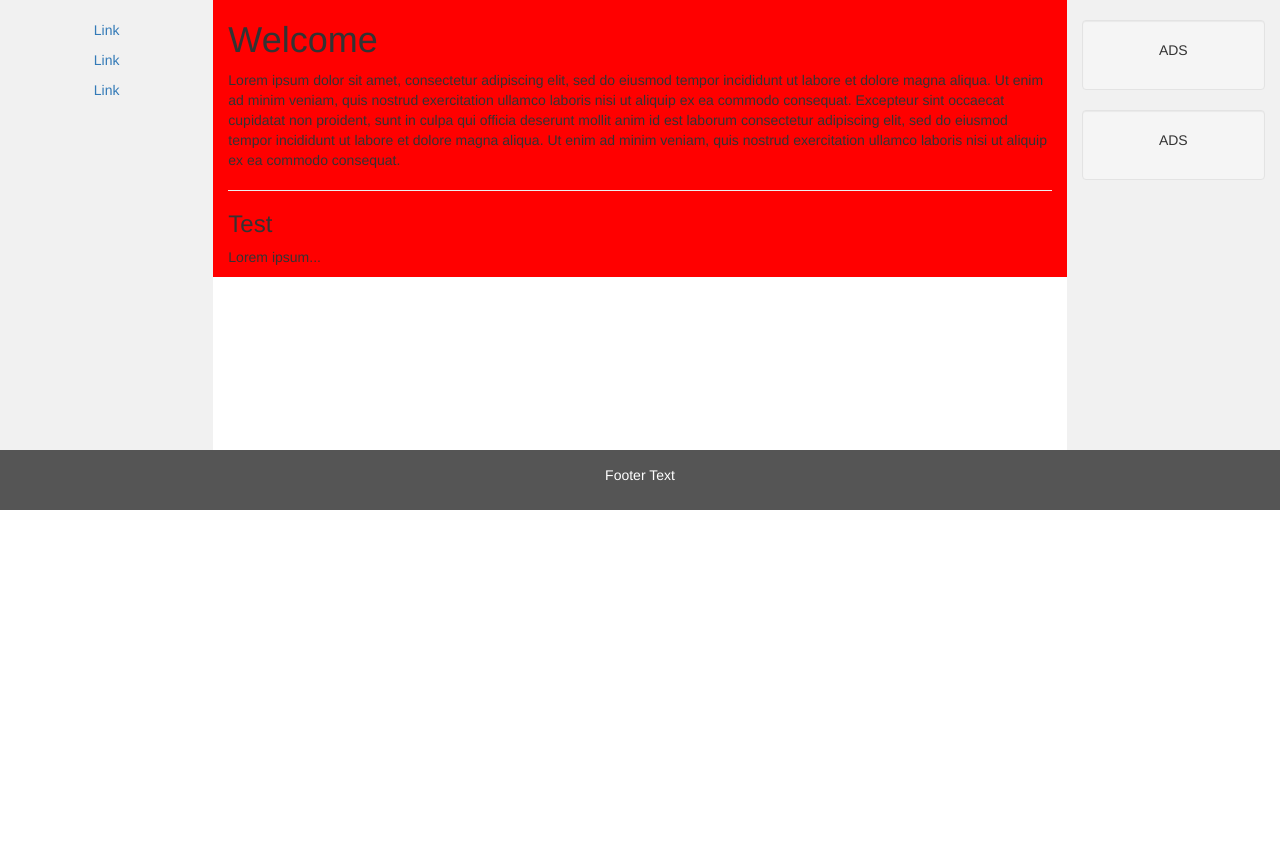
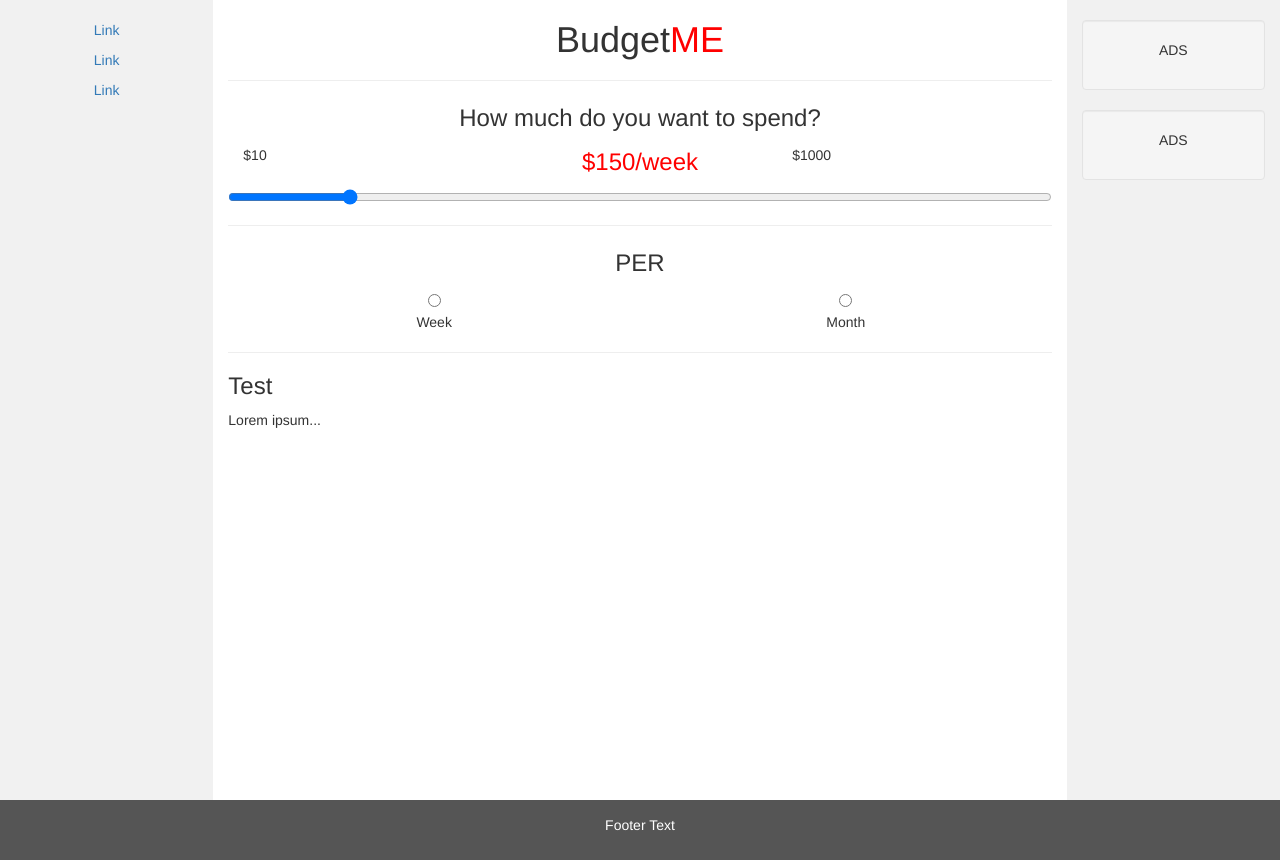
Before and after one commit to ahmedsakr/BudgetME, a plain HTML site: page ui/index.html in a window 1280 px wide. Before the commit the page ends 800 px from the top, so only its background shows below. Drawn offline with nearby package versions, Linux system fonts and the light colour scheme; files that its build step writes are made by us from their sources.

Commit message:
Almost finished designing input interface

```diff
--- a/app.js
+++ b/app.js
@@ -5,6 +5,7 @@ var path = require('path')
 // Create the app and import css stylesheets
 var app = express()
 app.use(express.static(__dirname + '/ui/style'));
+app.use(express.static(__dirname + '/ui/js'));
 
 
 // Send the default webpage to the user
--- a/ui/index.html
+++ b/ui/index.html
@@ -8,8 +8,9 @@
         <link rel="stylesheet" href="https://maxcdn.bootstrapcdn.com/bootstrap/3.3.7/css/bootstrap.min.css">
         <script src="https://ajax.googleapis.com/ajax/libs/jquery/3.3.1/jquery.min.js"></script>
         <script src="https://maxcdn.bootstrapcdn.com/bootstrap/3.3.7/js/bootstrap.min.js"></script>
+        <script src="general.js"></script>
     </head>
-    <body>
+    <body onload="updateSpendValue()">
 
         <div class="container-fluid text-center">
             <div class="row content">
@@ -19,8 +20,27 @@
                     <p><a href="#">Link</a></p>
                 </div>
                 <div id ="main" class="col-sm-8 text-left">
-                    <h1>Welcome</h1>
-                    <p>Lorem ipsum dolor sit amet, consectetur adipiscing elit, sed do eiusmod tempor incididunt ut labore et dolore magna aliqua. Ut enim ad minim veniam, quis nostrud exercitation ullamco laboris nisi ut aliquip ex ea commodo consequat. Excepteur sint occaecat cupidatat non proident, sunt in culpa qui officia deserunt mollit anim id est laborum consectetur adipiscing elit, sed do eiusmod tempor incididunt ut labore et dolore magna aliqua. Ut enim ad minim veniam, quis nostrud exercitation ullamco laboris nisi ut aliquip ex ea commodo consequat.</p>
+                    <div id="main-header" class="main-center">
+                        <h1>Budget</h1>
+                    </div>
+                    <hr>
+                    <div>
+                        <p class="main-center input-question" >How much do you want to spend?</p>
+                        <p class="pagination-left col-sm-4">$10</p>
+                        <p class="col-sm-4 main-center" id="spend-value">$150/week</p>
+                        <p class="pagination-right col-sm-4">$1000</p>
+                        <input type="range" min="10" max="1000" value="150" id="spend-slider" oninput="updateSpendValue()">
+                    </div>
+                    <hr>
+                    <div class="main-center">
+                        <p class="main-center input-question" >PER</p>
+                        <div class="pagination-centered col-sm-6">
+                            <input type="radio" name="interval" value="week" oninput="updateSpendValue()"><p>Week</p>
+                        </div>
+                        <div class="pagination-centered">
+                            <input type="radio" name="interval" value="month" oninput="updateSpendValue()"><p>Month</p>
+                        </div>
+                    </div>
                     <hr>
                     <h3>Test</h3>
                     <p>Lorem ipsum...</p>
--- a/ui/style/style.css
+++ b/ui/style/style.css
@@ -5,13 +5,12 @@
 }
 
 /* Set height of the grid so .sidenav can be 100% (adjust as needed) */
-.row.content {height: 450px}
 
 /* Set gray background color and 100% height */
 .sidenav {
+    height: 100vh;
     padding-top: 20px;
     background-color: #f1f1f1;
-    height: 100%;
 }
 
 /* Set black background color, white text and some padding */
@@ -30,6 +29,20 @@ footer {
     .row.content {height:auto;}
 }
 
-#main {
-    background-color: red;
+.main-center {
+    text-align: center;
 }
+
+#main-header > h1:after {
+    content: "ME";
+    color: red;
+}
+
+#spend-value {
+    color: red;
+    font-size: 24px;
+}
+
+.input-question {
+    font-size: 24px;
+}
```
Also changed, not shown: ui/js/general.js (added, +9 -0 lines).
